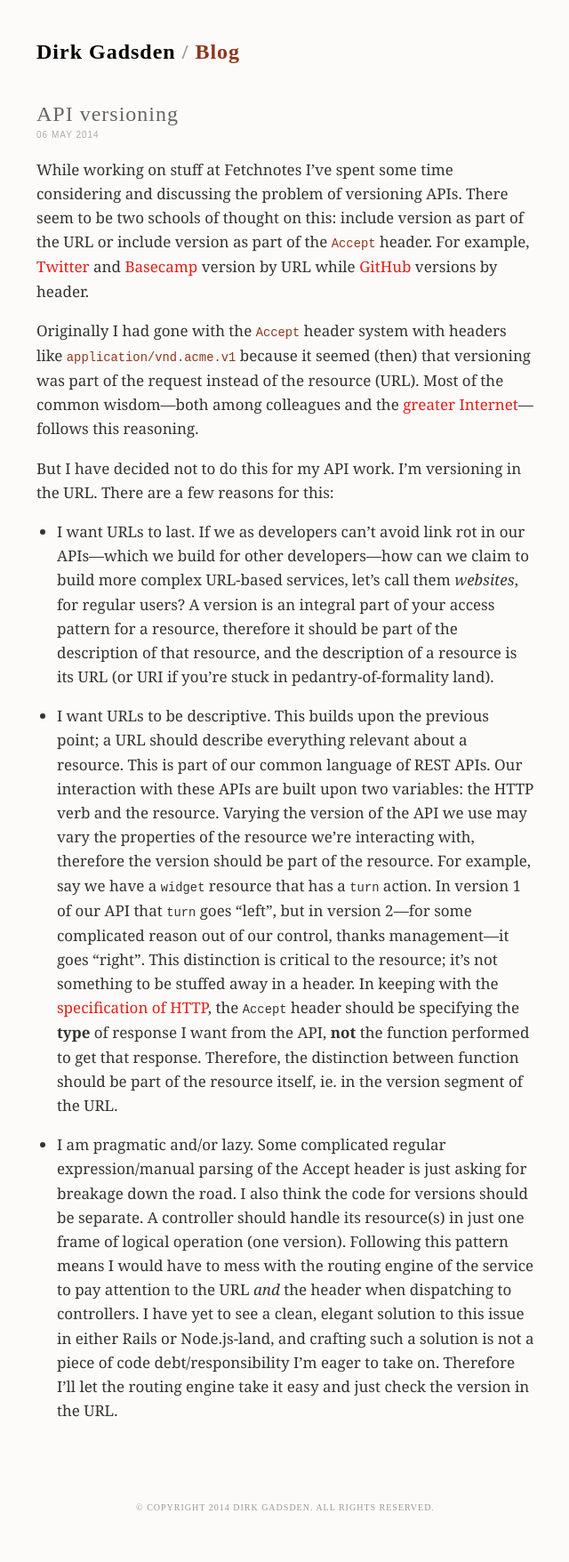
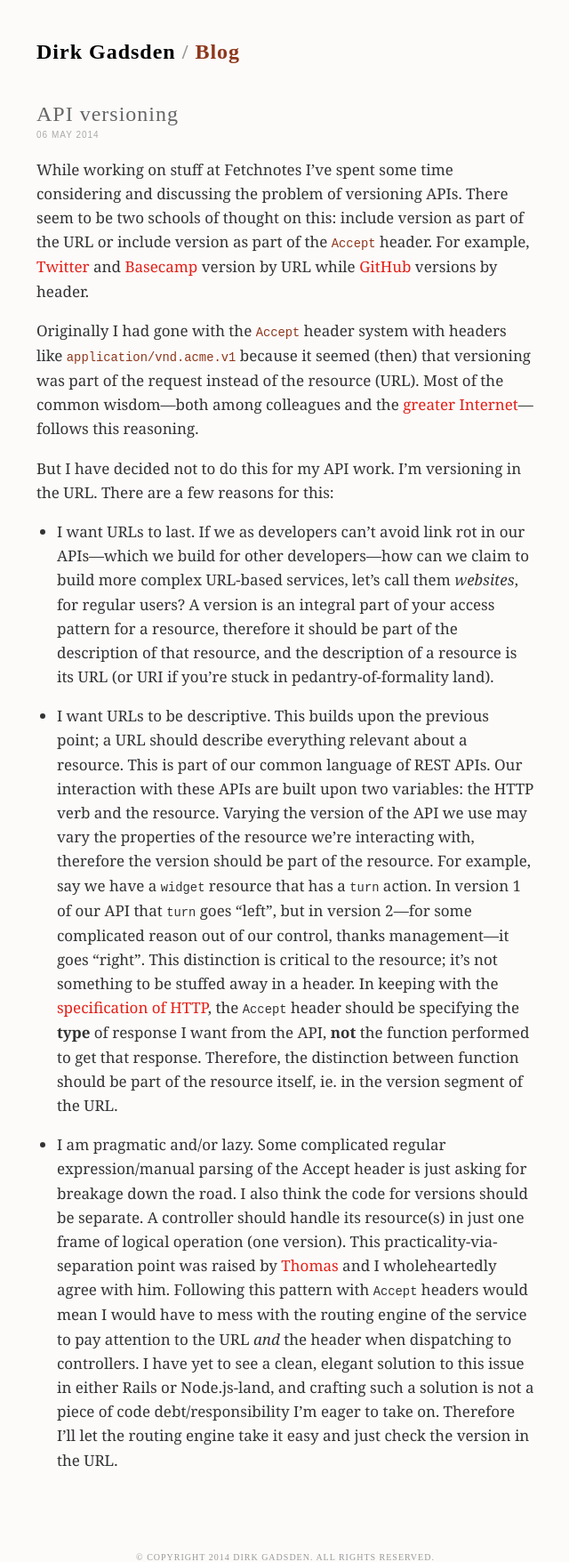
Before and after one commit to dirk/dirk.to, a Jekyll site: the page built from 6/blog/_posts/2014-05-06-api-versioning.md, in a window 1280 px wide. Shown: the whole page at 89% size, without its empty margins (319-959 px from the left). Built offline with Jekyll 4.4.1, drawn with Linux system fonts in a browser that asks for light colours; Markdown is read by kramdown in place of the engine named in the settings; comment, search, counter and statistics services are not loaded; before the commit the page ends 1700 px from its top, so only the background shows below that.

Commit message:
Pull out analytics into include file; attribution

```diff
--- a/6/blog/_posts/2014-05-06-api-versioning.md
+++ b/6/blog/_posts/2014-05-06-api-versioning.md
@@ -11,7 +11,7 @@
 
 * I want URLs to last. If we as developers can't avoid link rot in our APIs—which we build for other developers—how can we claim to build more complex URL-based services, let's call them *websites*, for regular users? A version is an integral part of your access pattern for a resource, therefore it should be part of the description of that resource, and the description of a resource is its URL (or URI if you're stuck in pedantry-of-formality land).
 * I want URLs to be descriptive. This builds upon the previous point; a URL should describe everything relevant about a resource. This is part of our common language of REST APIs. Our interaction with these APIs are built upon two variables: the HTTP verb and the resource. Varying the version of the API we use may vary the properties of the resource we're interacting with, therefore the version should be part of the resource. For example, say we have a `widget` resource that has a `turn` action. In version 1 of our API that `turn` goes "left", but in version 2—for some complicated reason out of our control, thanks management—it goes "right". This distinction is critical to the resource; it's not something to be stuffed away in a header. In keeping with the [specification of HTTP][http], the `Accept` header should be specifying the **type** of response I want from the API, **not** the function performed to get that response. Therefore, the distinction between function should be part of the resource itself, ie. in the version segment of the URL.
-* I am pragmatic and/or lazy. Some complicated regular expression/manual parsing of the Accept header is just asking for breakage down the road. I also think the code for versions should be separate. A controller should handle its resource(s) in just one frame of logical operation (one version). Following this pattern means I would have to mess with the routing engine of the service to pay attention to the URL *and* the header when dispatching to controllers. I have yet to see a clean, elegant solution to this issue in either Rails or Node.js-land, and crafting such a solution is not a piece of code debt/responsibility I'm eager to take on. Therefore I'll let the routing engine take it easy and just check the version in the URL.
+* I am pragmatic and/or lazy. Some complicated regular expression/manual parsing of the Accept header is just asking for breakage down the road. I also think the code for versions should be separate. A controller should handle its resource(s) in just one frame of logical operation (one version). This practicality-via-separation point was raised by [Thomas](http://thomascannon.me/) and I wholeheartedly agree with him. Following this pattern with `Accept` headers would mean I would have to mess with the routing engine of the service to pay attention to the URL *and* the header when dispatching to controllers. I have yet to see a clean, elegant solution to this issue in either Rails or Node.js-land, and crafting such a solution is not a piece of code debt/responsibility I'm eager to take on. Therefore I'll let the routing engine take it easy and just check the version in the URL.
 
 [twitter]:  https://dev.twitter.com/docs/api/1.1/get/statuses/home_timeline
 [basecamp]: https://github.com/basecamp/bcx-api/
--- a/_layouts/blog.html
+++ b/_layouts/blog.html
@@ -31,5 +31,7 @@
       </div>
     </div>
 
+    {% include tracking.html %}
+
   </body>
 </html>
```
Also changed, not shown: 6/blog/_drafts/2014-05-05-welcome-to-jekyll.md (added, +26 -0 lines), 6/index.html (+6 -22 lines), _includes/tracking.html (added, +22 -0 lines).
